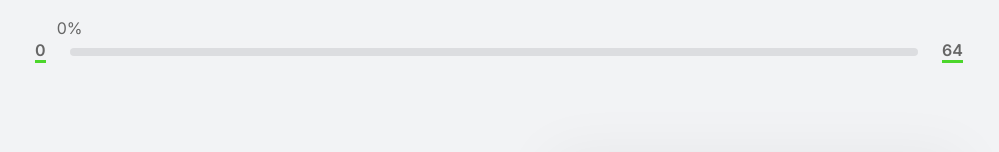
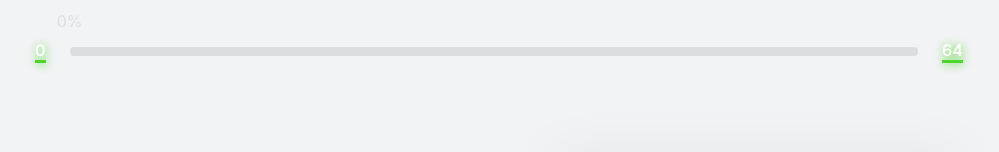
Before and after one commit to fabricioOak/action-it, a Next.js app: page / in a window 1280 px wide. Shown: the top 152 px of the page, without its empty margins (141-1140 px from the left). Built offline with nearby package versions, Linux system fonts and the light colour scheme; grey boxes are pictures that could not be loaded.

Commit message:
new effects on the bar experience

```diff
--- a/src/styles/components/ExperienceBar.module.css
+++ b/src/styles/components/ExperienceBar.module.css
@@ -4,32 +4,36 @@
 	margin-bottom: 1rem;
 }
 
-.experienceBar span{
+.experienceBar span {
 	font-size: 1rem;
 }
 
 .experienceBar > div {
 	flex: 1;
-    height: .5rem;
+	height: 0.6rem;
 	border-radius: 4px;
-    background-color:var(--gray-line);
+	background-color: var(--gray-line);
 	margin: 0 1.5rem;
 	position: relative;
 }
 
 .experienceBar > div > div {
-    height: .5rem;
+	height: 0.6rem;
 	border-radius: 4px;
 	background-color: var(--green);
+	filter: drop-shadow(2px 2px 12px var(--green));
 }
 
-.xpBorder{
+.xpBorder {
 	border-bottom: 3px solid var(--green);
 	font-weight: 700;
+	filter: drop-shadow(1px 1px 5px var(--green));
+	color: var(--white);
 }
 
 span.currentExperience {
 	position: absolute;
-    bottom: 18px;
+	bottom: 25px;
 	transform: translateX(-50%);
+	color: var(--gray-line);
 }
```
Lines whose indentation alone changed are shown as unchanged.
